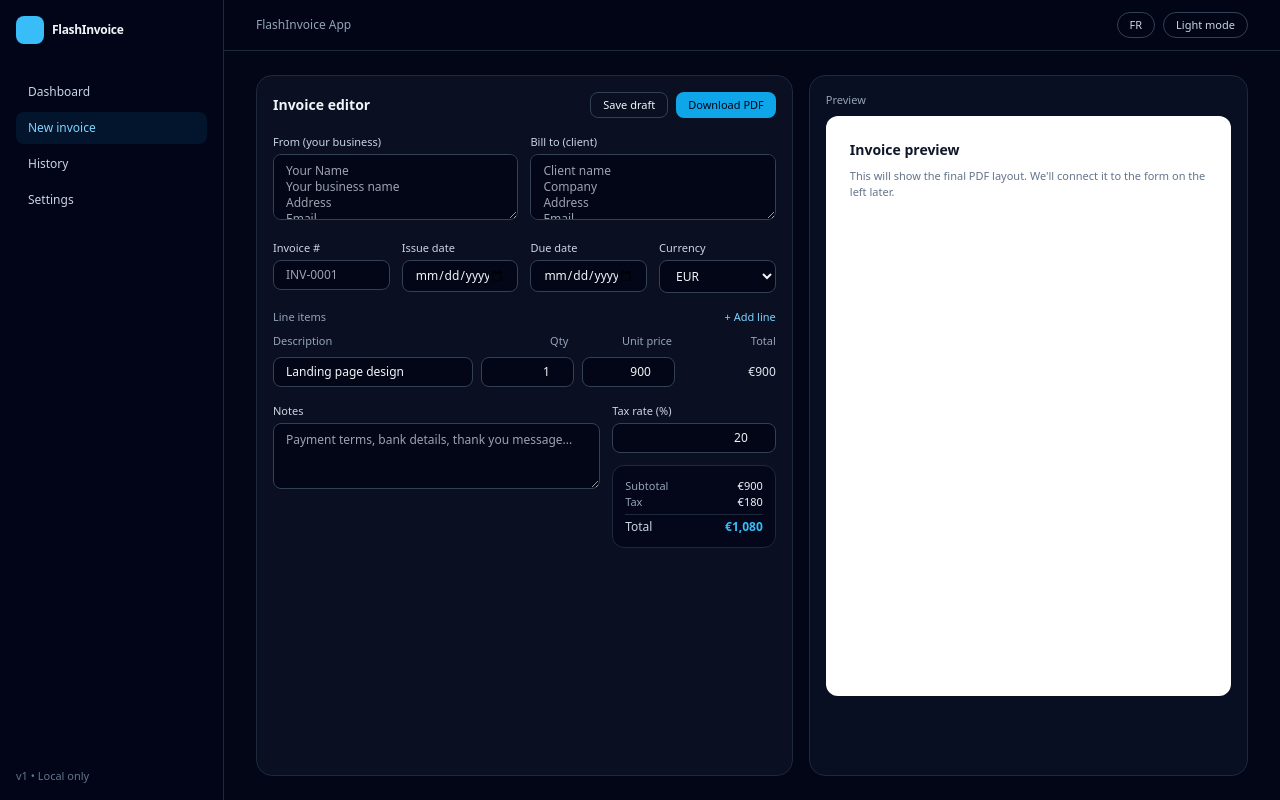
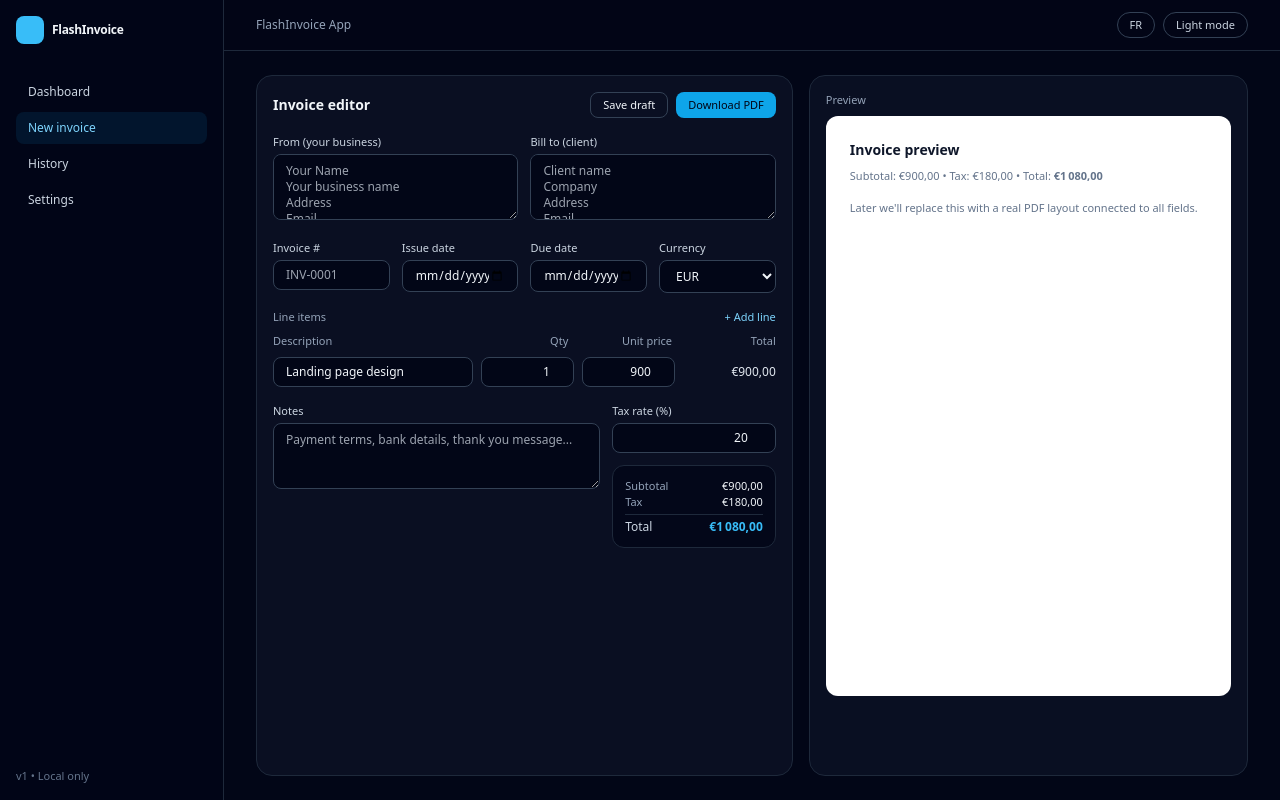
Before and after one commit to youniscode/flash-invoice, a React (Vite) app: page /app/new-invoice in a window 1280 px wide. Built offline with nearby package versions, Linux system fonts and the light colour scheme.

Commit message:
Changing Qty or Unit price updates

```diff
--- a/src/pages/InvoiceEditorPage.tsx
+++ b/src/pages/InvoiceEditorPage.tsx
@@ -1,6 +1,54 @@
-import React from "react";
+import React, { useMemo, useState } from "react";
+
+type LineItem = {
+  description: string;
+  quantity: number;
+  unitPrice: number;
+};
 
 export function InvoiceEditorPage() {
+  const [line, setLine] = useState<LineItem>({
+    description: "Landing page design",
+    quantity: 1,
+    unitPrice: 900,
+  });
+
+  const [taxRate, setTaxRate] = useState<number>(20);
+
+  const subtotal = useMemo(
+    () => line.quantity * line.unitPrice,
+    [line.quantity, line.unitPrice]
+  );
+
+  const taxAmount = useMemo(
+    () => (subtotal * taxRate) / 100,
+    [subtotal, taxRate]
+  );
+
+  const total = subtotal + taxAmount;
+
+  const handleLineChange =
+    (field: keyof LineItem) => (e: React.ChangeEvent<HTMLInputElement>) => {
+      const value =
+        field === "description" ? e.target.value : Number(e.target.value) || 0;
+
+      setLine((prev) => ({
+        ...prev,
+        [field]: value,
+      }));
+    };
+
+  const handleTaxChange = (e: React.ChangeEvent<HTMLInputElement>) => {
+    const value = Number(e.target.value);
+    setTaxRate(Number.isFinite(value) ? value : 0);
+  };
+
+  const formatMoney = (value: number) =>
+    `€${value.toLocaleString("fr-FR", {
+      minimumFractionDigits: 2,
+      maximumFractionDigits: 2,
+    })}`;
+
   return (
     <div className="grid w-full gap-4 md:grid-cols-[minmax(0,1.1fr)_minmax(0,0.9fr)]">
       {/* FORM SIDE */}
@@ -123,7 +171,7 @@
             <span className="text-right">Total</span>
           </div>
 
-          {/* EXAMPLE ROW (static for now) */}
+          {/* SINGLE ROW (controlled) */}
           <div className="grid grid-cols-[2fr_repeat(3,minmax(0,1fr))] gap-2">
             {/* Description */}
             <div className="flex flex-col">
@@ -134,7 +182,8 @@
                 id="line-1-desc"
                 placeholder="Description"
                 className="rounded-lg border border-slate-700 bg-slate-950 px-3 py-1.5 text-xs"
-                defaultValue="Landing page design"
+                value={line.description}
+                onChange={handleLineChange("description")}
               />
             </div>
 
@@ -146,9 +195,11 @@
               <input
                 id="line-1-qty"
                 type="number"
+                min={0}
                 placeholder="1"
                 className="w-full rounded-lg border border-slate-700 bg-slate-950 px-2 py-1.5 text-right text-xs"
-                defaultValue={1}
+                value={line.quantity}
+                onChange={handleLineChange("quantity")}
               />
             </div>
 
@@ -160,15 +211,17 @@
               <input
                 id="line-1-price"
                 type="number"
+                min={0}
                 placeholder="0.00"
                 className="w-full rounded-lg border border-slate-700 bg-slate-950 px-2 py-1.5 text-right text-xs"
-                defaultValue={900}
+                value={line.unitPrice}
+                onChange={handleLineChange("unitPrice")}
               />
             </div>
 
             {/* Total */}
             <div className="flex items-center justify-end text-xs text-slate-200">
-              €900
+              {formatMoney(subtotal)}
             </div>
           </div>
         </div>
@@ -200,24 +253,28 @@
               <input
                 id="tax-rate"
                 type="number"
+                min={0}
                 placeholder="0"
                 className="w-full rounded-lg border border-slate-700 bg-slate-950 px-3 py-1.5 text-xs text-right"
-                defaultValue={20}
+                value={taxRate}
+                onChange={handleTaxChange}
               />
             </div>
             <div className="rounded-xl border border-slate-800 bg-slate-950/80 p-3 text-[11px]">
               <div className="flex justify-between">
                 <span className="text-slate-400">Subtotal</span>
-                <span>€900</span>
+                <span>{formatMoney(subtotal)}</span>
               </div>
               <div className="flex justify-between">
                 <span className="text-slate-400">Tax</span>
-                <span>€180</span>
+                <span>{formatMoney(taxAmount)}</span>
               </div>
               <div className="mt-1 h-px bg-slate-800" />
               <div className="mt-1 flex justify-between text-xs">
                 <span className="text-slate-300">Total</span>
-                <span className="font-semibold text-sky-400">€1,080</span>
+                <span className="font-semibold text-sky-400">
+                  {formatMoney(total)}
+                </span>
               </div>
             </div>
           </div>
@@ -230,8 +287,12 @@
         <div className="h-[calc(100vh-220px)] overflow-auto rounded-xl bg-white p-6 text-slate-900">
           <p className="text-sm font-semibold">Invoice preview</p>
           <p className="mt-2 text-[11px] text-slate-500">
-            This will show the final PDF layout. We&apos;ll connect it to the
-            form on the left later.
+            Subtotal: {formatMoney(subtotal)} • Tax: {formatMoney(taxAmount)} •
+            Total: <span className="font-semibold">{formatMoney(total)}</span>
+          </p>
+          <p className="mt-4 text-[11px] text-slate-500">
+            Later we&apos;ll replace this with a real PDF layout connected to
+            all fields.
           </p>
         </div>
       </div>
```
